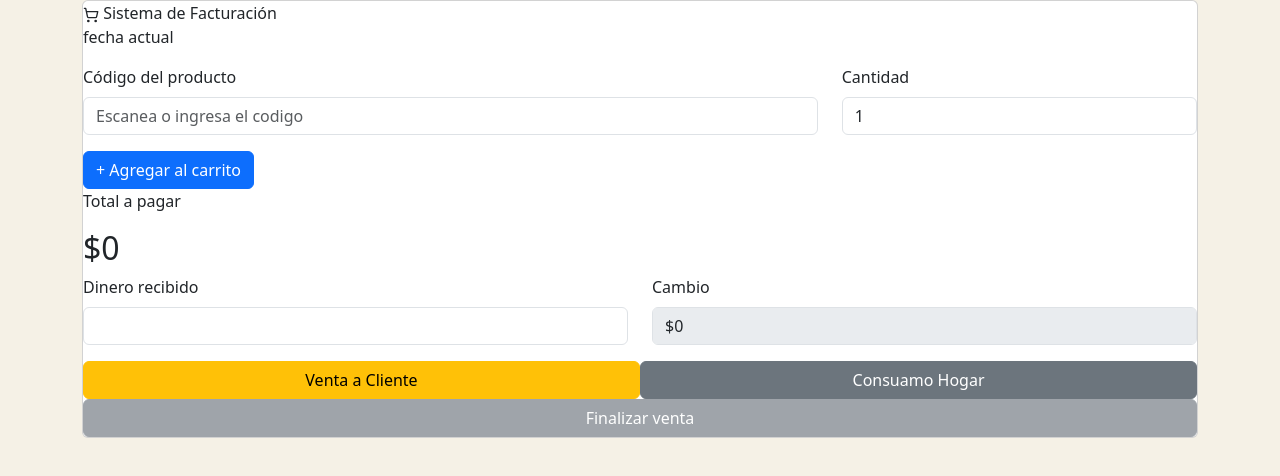
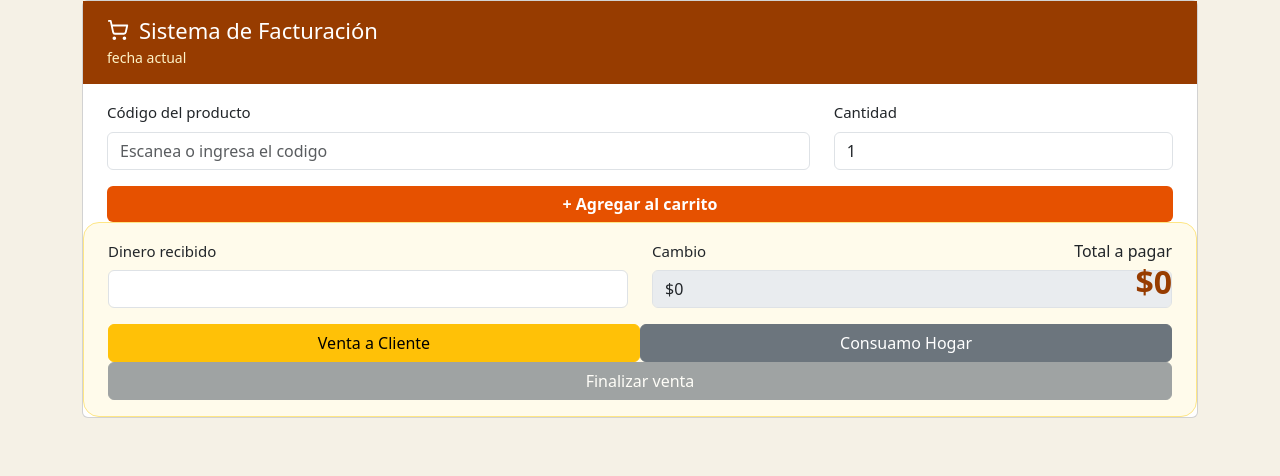
Before and after one commit to lorerodri19/Corceles-Frontend, a React (Vite) app: page /facturacion in a window 1280 px wide. Shown: the top 476 px of the page. Built offline with nearby package versions, Linux system fonts and the light colour scheme.

Commit message:
falta estilos

```diff
--- a/src/components/vista-Empleado/Facturacion.css
+++ b/src/components/vista-Empleado/Facturacion.css
@@ -0,0 +1,76 @@
+.encabezado-facturacion {
+  background-color: #973c00;/*COLOR FONDO */
+  border-radius: 12px 12px 0 0;
+}
+
+.title-facturacion {
+  background-color: #973c00;
+  color: #fff; /*COLOR TEXTO*/
+  display: flex;
+  justify-content: space-between;
+  align-items: flex-start; /*alinea a la izquierda*/
+  padding: 16px 24px 16px 24px;
+  flex-direction: column; /*uno debajo de otro*/
+}
+.title-facturacion h2 {
+  margin: 0;
+  display: flex;
+  align-items: center;
+  gap: 10px;
+  font-size: 22px;
+}
+.fecha-actual {
+  margin: 4px 0 0 0; /*espacio debajo del título*/
+  font-size: 14px;
+  color: #fef3c6;/*COLOR TEXTO*/
+}
+.cuerpo-cod-can{
+    background-color: #fff;/*color fondo */
+    padding: 16px 24px 0px 24px;
+}
+.cuerpo-cod-can .form-label {
+  font-size: 15px; /*tamaño texto*/
+  font-weight: 500;/*negrilla*/
+}
+.cuerpo-cod-can .form-control:focus{
+    border-color: #e65100 !important; /*color del borde */
+    box-shadow: 0 0 0 0.2rem rgba(255, 123, 0, 0.356) !important; /*color de sobra*/
+}
+.Botton-agregar{
+    padding: 0px 24px 0px 24px;
+}
+.Botton-agregar button {
+  width: 100%;       /* lo hace largo */
+  font-size: 16px;
+  font-weight: 600;
+  color: #ffffff;
+  background-color: #e65100;/*color del boton*/
+  border: #e65100;
+}
+.Botton-agregar button:hover{
+    background-color: #b94100;/*color a pasar el raton */
+}
+.cuerpo-tot-di-ca{
+    position: relative;
+  padding: 16px 24px;
+  background-color: #fffbeb;
+  border: 1px solid #fee685;
+  border-radius: 16px;
+}
+.cuerpo-tot-di-ca .form-label {
+    font-size: 15px; /*tamaño texto*/
+    font-weight: 500;/*negrilla*/
+}
+.cuerpo-tot-di-ca .to{
+    color: #973c00;
+    font-weight: 700;/*negrilla*/
+}
+.total-pagar{
+    position: absolute;
+    top: 16px;
+    right: 24px;
+    text-align: right;
+}
+.cuerpo-tot-di-ca .total{
+    margin: 0px;
+}
--- a/src/components/vista-Empleado/facturacion.jsx
+++ b/src/components/vista-Empleado/facturacion.jsx
@@ -1,6 +1,7 @@
 import { Container, CardBody, Card, Button, Form, Row, Col } from "react-bootstrap";
 import { LuShoppingCart } from "react-icons/lu";
 import { useState } from "react";
+import "./Facturacion.css";
 
 
 function Facturacion (){
@@ -20,11 +21,12 @@ function Facturacion (){
                     {/* ENCABEZADO */}
                     <div className="encabezado-facturacion">
                         <div className="title-facturacion">
-                        <LuShoppingCart /> Sistema de Facturación
+                        <h2><LuShoppingCart /> Sistema de Facturación</h2>
                         <p className="fecha-actual">fecha actual</p>
                         </div>
                     </div>
                      {/* INPUTS */}
+                     <div className="cuerpo-cod-can">
                      <Row className="mb-3">
                         <Col md={8}>
                         <Form.Group>
@@ -41,22 +43,22 @@ function Facturacion (){
                         <Form.Group>
                             <Form.Label>Cantidad</Form.Label>
                             <Form.Control
-                            type="number"
+                            type="text"
                             value={cantidad}
-                            onChange={(e) => setCantidad(e.target.value)}
+                            onChange={(e) => setCantidad(Number(e.target.value))}
                             />
                         </Form.Group>
                         </Col>
                      </Row>
+                     </div>
                      {/* BOTÓN AGREGAR */}
+                     <div className="Botton-agregar">
                      <Button>
                         + Agregar al carrito
                      </Button>
-                     {/* TOTAL */}
-                     <div>
-
                      </div>
-                    <div>
+                    <div className="cuerpo-tot-di-ca">
+                    <div className="total-pagar">
                         <p className="total">Total a pagar </p>
                         <h2 className="to">${total}</h2>
                     </div>
@@ -105,6 +107,7 @@ function Facturacion (){
                     >
                         Finalizar venta
                     </Button>
+                    </div>
 
                 </CardBody>
             </Card>
```
